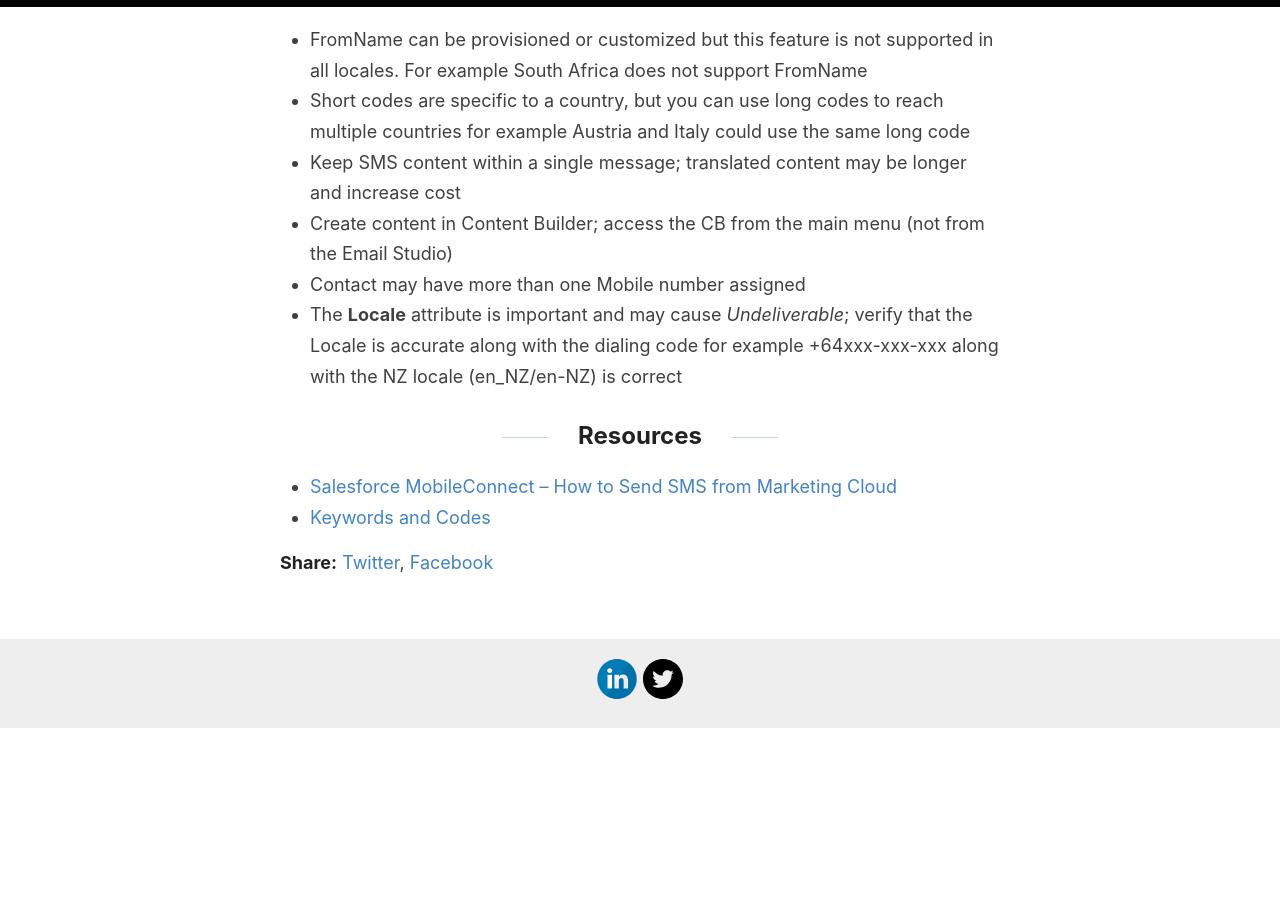
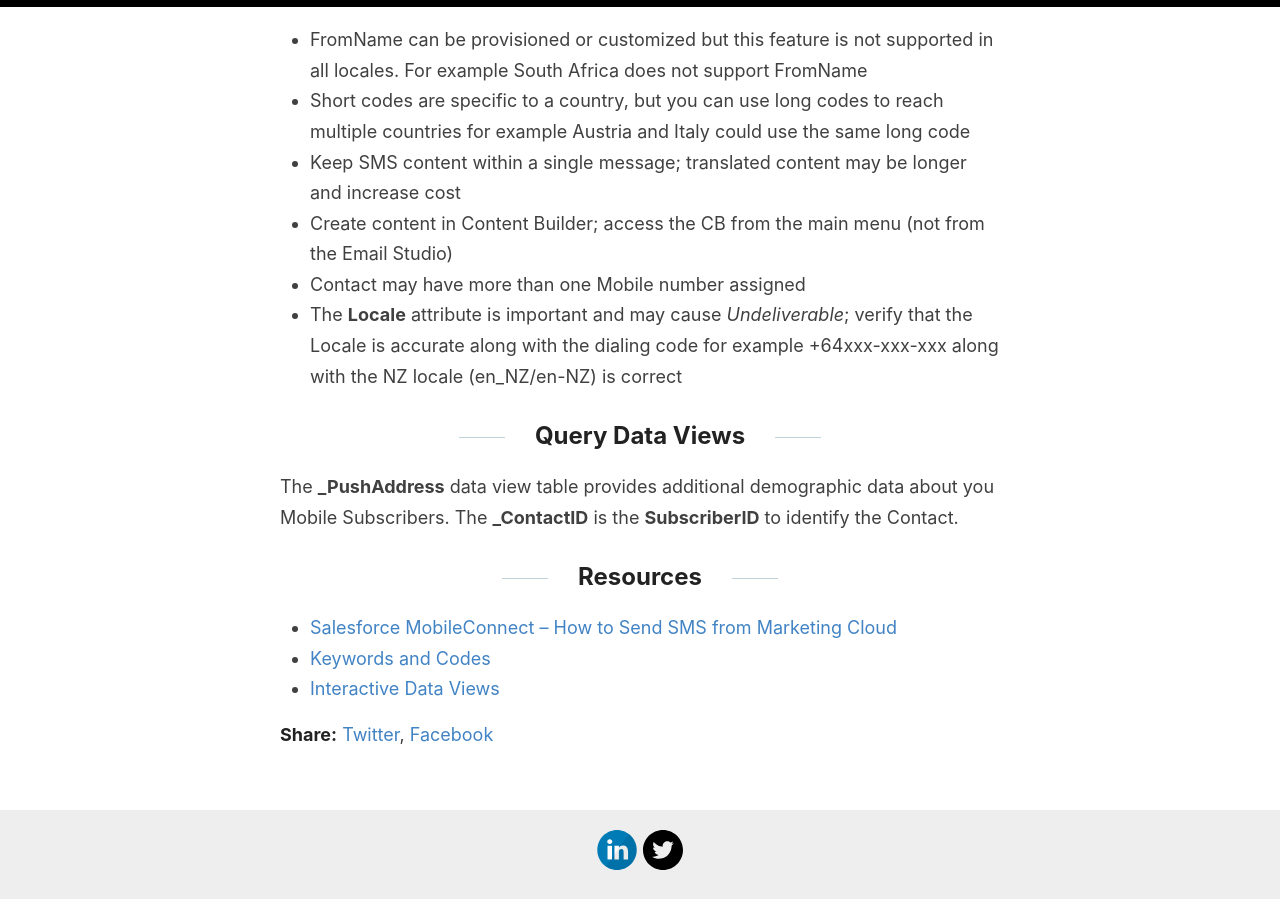
Before and after one commit to karolcholewa/blog, a Jekyll site: the page built from _posts/2022-08-21-mobile-connect-notes.md, in a window 1280 px wide and 900 px high, scrolled down 660 px. Built offline with Jekyll 4.4.1, drawn with Linux system fonts in a browser that asks for light colours; before the commit the page ends 1388 px from its top, so only the background shows below that.

Commit message:
updated post

```diff
--- a/_posts/2022-08-21-mobile-connect-notes.md
+++ b/_posts/2022-08-21-mobile-connect-notes.md
@@ -19,7 +19,11 @@ A few practical remarks after spending a few days on troubleshooting the Mobile
 *   Contact may have more than one Mobile number assigned
 *   The **Locale** attribute is important and may cause *Undeliverable*; verify that the Locale is accurate along with the dialing code for example +64xxx-xxx-xxx along with the NZ locale (en_NZ/en-NZ) is correct
 
+##  Query Data Views
+The **_PushAddress** data view table provides additional demographic data about you Mobile Subscribers. The **_ContactID** is the **SubscriberID** to identify the Contact.
+
 
 ## Resources
 *   [Salesforce MobileConnect – How to Send SMS from Marketing Cloud](https://www.salesforceben.com/the-drip/salesforce-mobileconnect-how-to-send-sms-from-marketing-cloud/)
 *   [Keywords and Codes](https://help.salesforce.com/s/articleView?id=sf.mc_moc_managing_keywords_on_short_and_long_codes_in_your_mobileconnect_accounts.htm&type=5)
+*   [Interactive Data Views](https://dataviews.io/)
```
